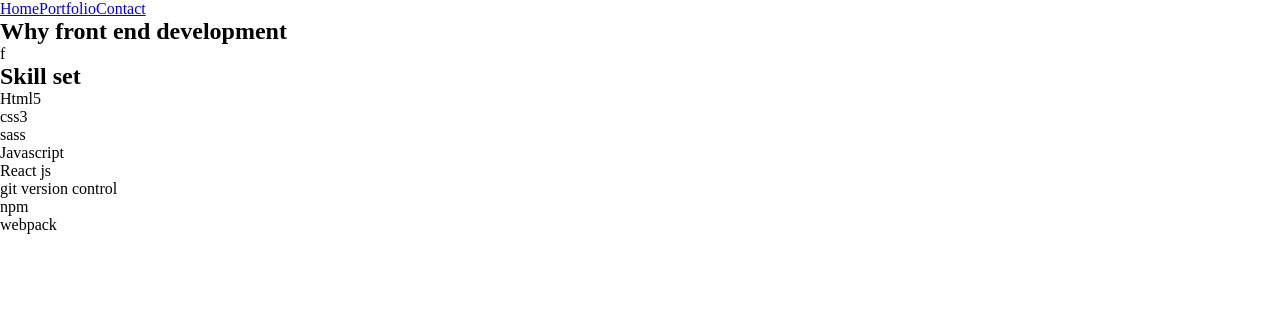
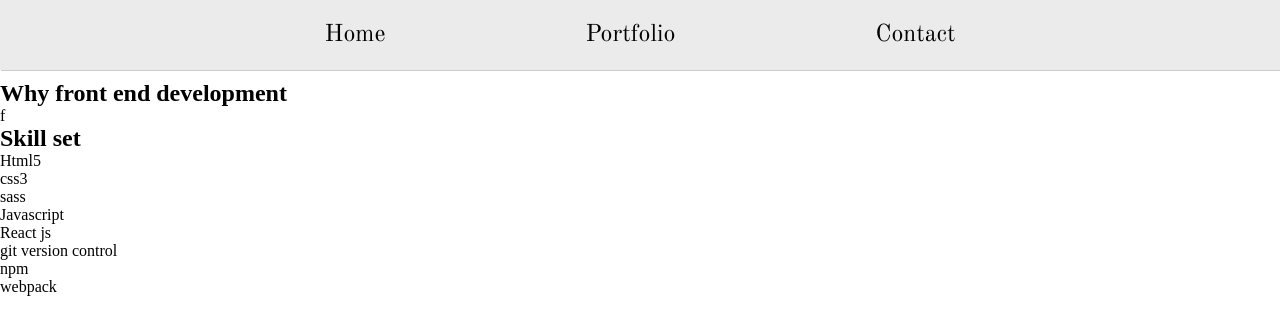
Before and after one commit to a-sha0234/portfolio-site, a React (Create React App) app: page / in a window 1280 px wide. Shown: the top 334 px of the page. Built offline with nearby package versions, Linux system fonts and the light colour scheme.

Commit message:
style navbar for desktop view

```diff
--- a/src/scss/_globals.scss
+++ b/src/scss/_globals.scss
@@ -4,6 +4,11 @@
   box-sizing: border-box;
   //css reset
 }
+
+//-----------------------------------------------------------------------------------------
+// handle desktop design
+//-----------------------------------------------------------------------------------------
+
 //-----------------------------------------------------------------------------------------
 // handle reposonsive design
 //-----------------------------------------------------------------------------------------
--- a/src/scss/_mixins.scss
+++ b/src/scss/_mixins.scss
@@ -7,3 +7,24 @@
   display: inline-block;
   padding: 5px;
 }
+
+//-----------------------------------------------------------------------------------------
+// Navbar styles
+//-----------------------------------------------------------------------------------------
+
+@mixin navBar() {
+  display: flex;
+  justify-content: center;
+  margin-bottom: 10px;
+  background-color: #ebebeb;
+  padding: 20px;
+  box-shadow: 1px 0.2px black;
+}
+
+@mixin navBarLinks() {
+  list-style: none;
+  font-size: 1.5rem;
+  text-decoration: none;
+  font-family: $fontStyle;
+  color: black;
+}
--- a/src/scss/_navbar.scss
+++ b/src/scss/_navbar.scss
@@ -1,5 +1,16 @@
 @import url("https://fonts.googleapis.com/css2?family=Inter:wght@400;600;700&family=Old+Standard+TT&display=swap");
 
+//-----------------------------------------------------------------------------------------
+// handle desktop design
+//-----------------------------------------------------------------------------------------
+.navbar {
+  @include navBar;
+
+  &__links {
+    @include navBarLinks;
+    margin: 100px;
+  }
+}
 //-----------------------------------------------------------------------------------------
 // handle reposonsive design
 //-----------------------------------------------------------------------------------------
@@ -7,20 +18,11 @@
 // Start of navbar
 @media only screen and (max-width: 480px) {
   .navbar {
-    display: flex;
-    justify-content: center;
-    margin-bottom: 10px;
-    background-color: #ebebeb;
-    padding: 20px;
-    box-shadow: 1px 0.2px black;
+    @include navBar;
 
     &__links {
-      list-style: none;
+      @include navBarLinks;
       margin: 10px;
-      font-size: 1.5rem;
-      text-decoration: none;
-      font-family: $fontStyle;
-      color: black;
     }
   }
   // End of navbar
```
